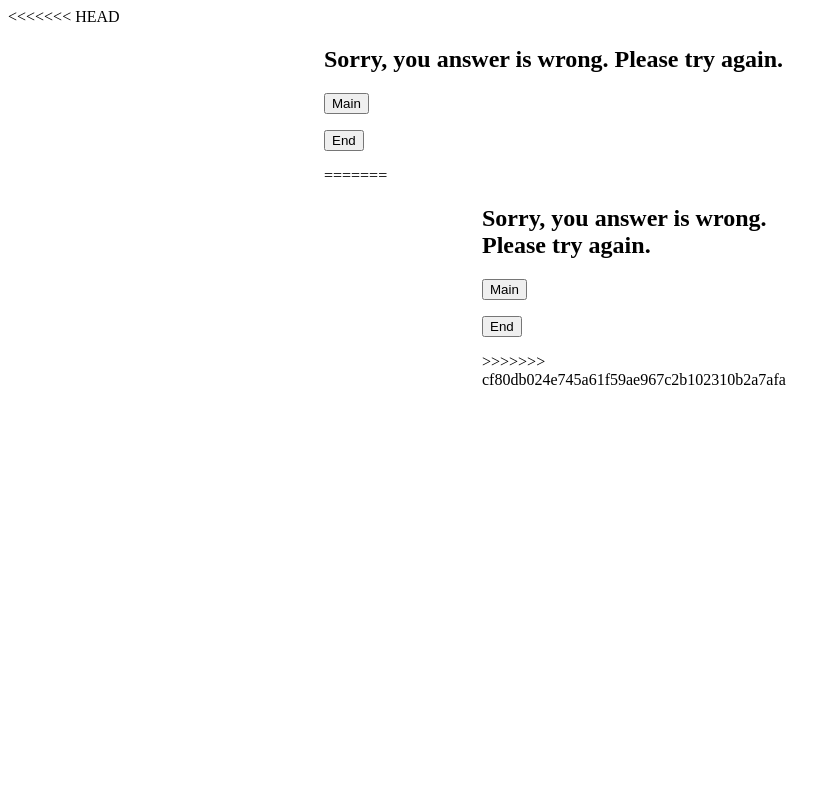
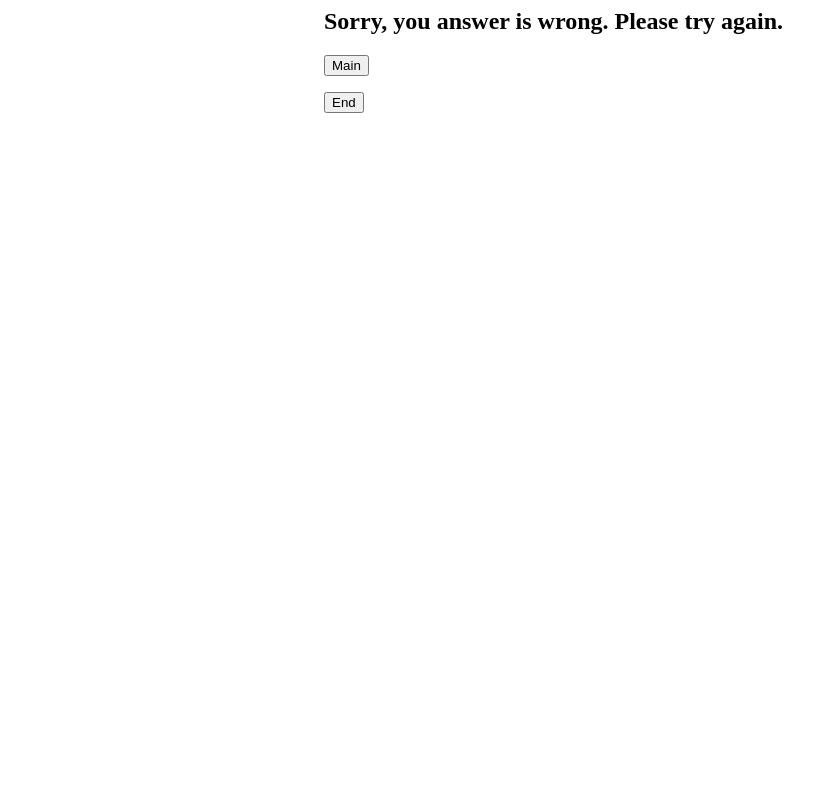
Before and after one commit to sherryyangyzt/ethical-test-tt, a Flask app: template templates/wrong.html in a window 1280 px wide. Shown: the whole page, without its empty margins (0-840 px from the left). Run offline with Flask 3, Linux system fonts and the light colour scheme; the template is opened without the code that fills it, so the values that code supplies are empty.

Commit message:
Update wrong.html

```diff
--- a/templates/wrong.html
+++ b/templates/wrong.html
@@ -1,4 +1,3 @@
-<<<<<<< HEAD
 <style>
     .container {width: 100%; margin: auto;}
     @media(min-width:600px) {.container{width: 80%;}}
@@ -14,21 +13,4 @@
     <form action="/end" method="post">
         <p><input type="submit" value="End"></p>
     </form>
-=======
-<style>
-    .container {width: 100%; margin: auto;}
-    @media(min-width:600px) {.container{width: 80%;}}
-    @media(min-width:768px) {.container{width: 60%;}}
-    @media(min-width:1024px) {.container{width: 50%;}}
-</style>
-
-<div class="container">
-    <h2>Sorry, you answer is wrong. Please try again.</h2>
-    <form action="/main" method="post">
-        <p><input type="submit" value="Main"></p>
-    </form>
-    <form action="/end" method="post">
-        <p><input type="submit" value="End"></p>
-    </form>
->>>>>>> cf80db024e745a61f59ae967c2b102310b2a7afa
 </div>
```
